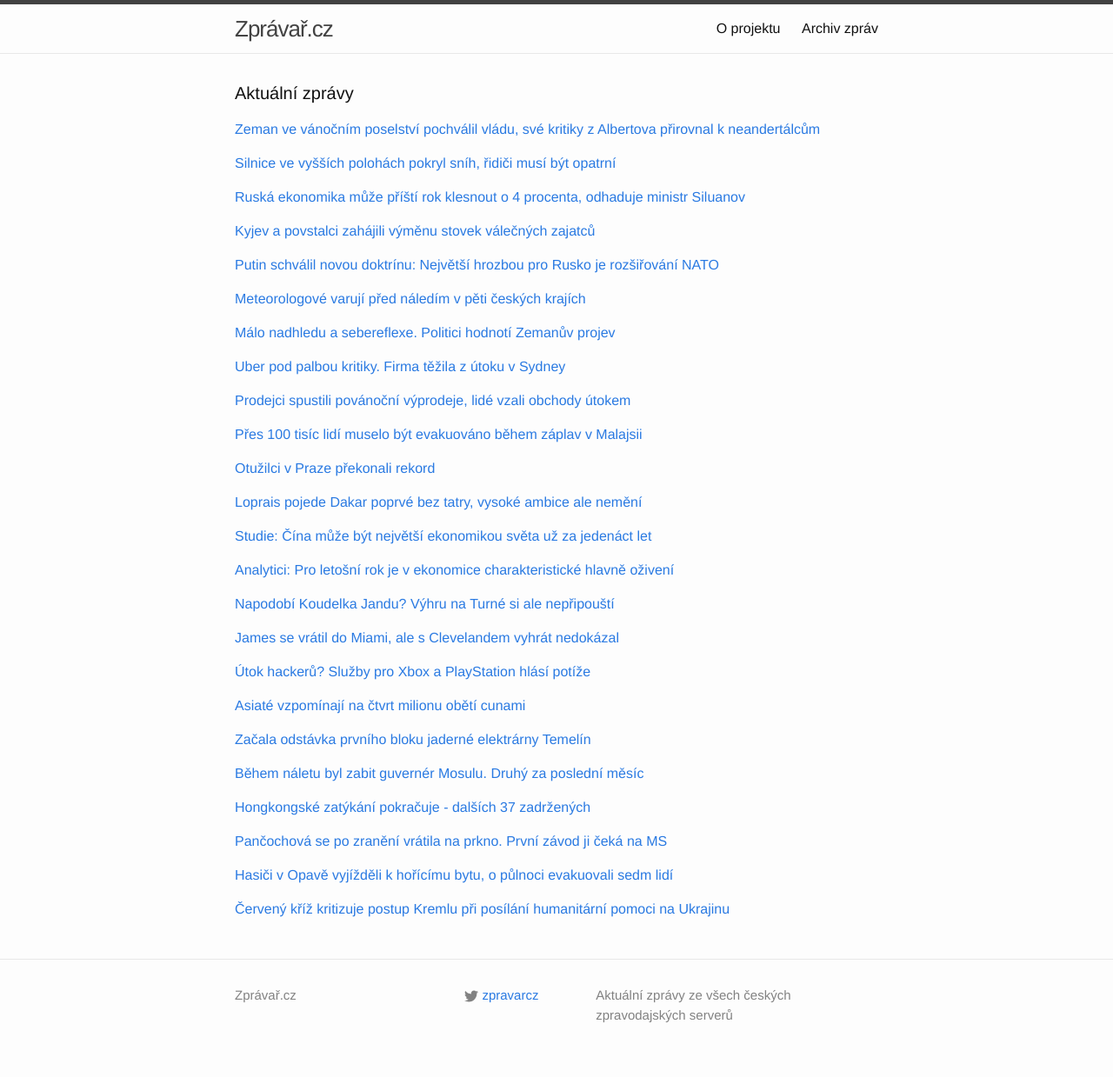
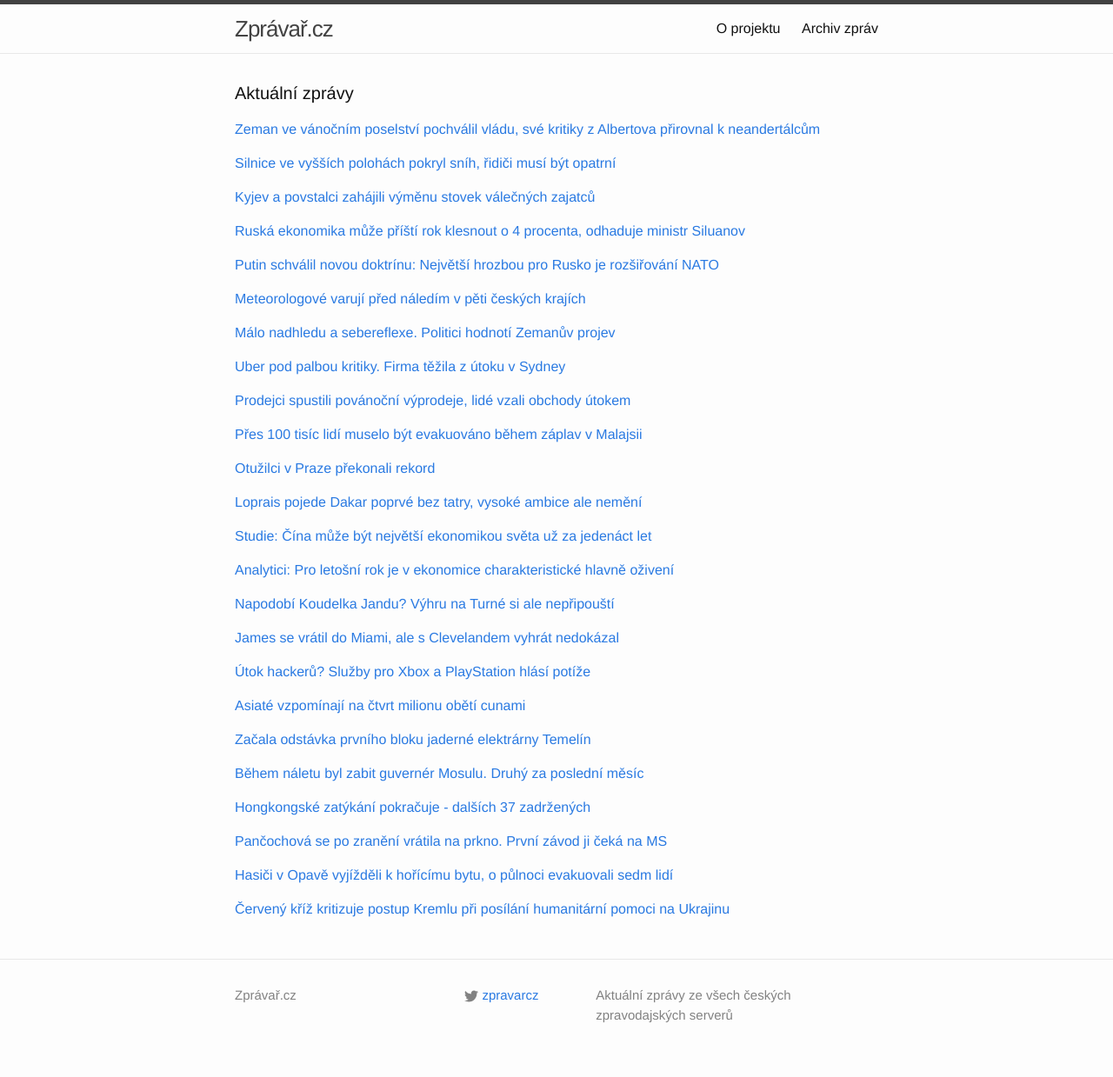
Before and after one commit to adliska/zpravar, a Jekyll site: the page built from index.html, in a window 1280 px wide. Shown: the whole page at 87% size. Built offline with Jekyll 4.4.1, drawn with Linux system fonts in a browser that asks for light colours; some of the changed lines change nothing that is shown.

Commit message:
zpravar news update

```diff
--- a/index.html
+++ b/index.html
@@ -50,8 +50,24 @@
 <li><a href=http://www.ceskenoviny.cz/zpravy/zpravy/na-vysocine-a-jihu-cech-jsou-rano-snehove-prehanky/1162441>Na Vysočině a jihu Čech jsou ráno sněhové přeháňky - www.ceskenoviny.cz</a></li>
 <li><a href=http://zpravy.aktualne.cz/regiony/na-silnicich-se-objevil-snih-ridici-by-meli-jet-opatrne/r~5382bde48cce11e4b6d20025900fea04/>Na silnicích se objevil sníh, řidiči by měli jet opatrně - zpravy.aktualne.cz</a></li>
 </ul>
-</div><p><a href="javascript:;" onclick="toggle_visibility('zpravy2')">Ruská ekonomika může příští rok klesnout o 4 procenta, odhaduje ministr Siluanov</a></p>
+</div><p><a href="javascript:;" onclick="toggle_visibility('zpravy2')">Kyjev a povstalci zahájili výměnu stovek válečných zajatců</a></p>
 <div id="zpravy2" style="display:none">
+<ul>
+<li><a href=http://www.tyden.cz/rubriky/zahranici/rusko-a-okoli/kyjev-a-povstalci-zahajili-vymenu-stovek-valecnych-zajatcu_328382.html>Kyjev a povstalci zahájili výměnu stovek válečných zajatců - www.tyden.cz</a></li>
+<li><a href=http://zahranicni.ihned.cz/evropa-slovensko/c1-63301960-ukrajina-a-separatiste-si-vymenili-370-zajatcu-mirova-jednani-ale-stoji>Ukrajina a separatisté si vyměnili 370 zajatců. Mírová jednání ale stojí - zahranicni.ihned.cz</a></li>
+<li><a href=http://www.ceskenoviny.cz/zpravy/zpravy/kyjev-a-povstalci-zahajili-vymenu-stovek-valecnych-zajatcu/1162489>Kyjev a povstalci zahájili výměnu stovek válečných zajatců - www.ceskenoviny.cz</a></li>
+<li><a href=http://www.novinky.cz/zahranicni/evropa/357267-vymena-valecnych-zajatcu-na-ukrajine-zacala.html>Výměna válečných zajatců na Ukrajině začala - www.novinky.cz</a></li>
+<li><a href=http://zpravy.idnes.cz/zacala-vymena-valecnych-zajatcu-mezi-kyjevem-a-proruskymi-separatisty-1nf-/zahranicni.aspx?c=A141226_170230_zahranicni_ert>Začala výměna válečných zajatců mezi Kyjevem a proruskými separatisty - zpravy.idnes.cz</a></li>
+<li><a href=http://www.denik.cz/ekonomika/ukrajina-prerusi-zeleznicni-spojeni-na-anektovany-krym-kvuli-bezpecnosti-2014122.html>Ukrajina přeruší železniční spojení na anektovaný Krym kvůli bezpečnosti - www.denik.cz</a></li>
+<li><a href=http://www.ceskatelevize.cz/ct24/svet/296458-ukrajina-a-separatiste-si-vymenili-zajatce/>Ukrajina a separatisté si vyměnili zajatce - www.ceskatelevize.cz</a></li>
+<li><a href=http://zpravy.e15.cz/byznys/doprava-a-logistika/na-krym-prestanou-jezdit-vlaky-ukrajinske-drahy-se-boji-o-bezpecnost-1148744>Na Krym přestanou jezdit vlaky, ukrajinské dráhy se bojí o bezpečnost - zpravy.e15.cz</a></li>
+<li><a href=http://www.ceskatelevize.cz/ct24/svet/296458-ukrajinske-vlaky-neprekroci-hranice-krymu/>Ukrajinské vlaky nepřekročí hranice Krymu - www.ceskatelevize.cz</a></li>
+<li><a href=http://www.novinky.cz/zahranicni/evropa/357259-ukrajina-prerusi-zeleznicni-spojeni-na-krym.html>Ukrajina přeruší železniční spojení na Krym - www.novinky.cz</a></li>
+<li><a href=http://www.tyden.cz/rubriky/zahranici/rusko-a-okoli/mirova-jednani-o-ukrajine-byla-i-pres-ocekavani-zrusena_328363.html>Mírová jednání o Ukrajině byla i přes očekávání zrušena - www.tyden.cz</a></li>
+<li><a href=http://www.ceskenoviny.cz/zpravy/zpravy/mirova-jednani-o-ukrajine-pry-dnes-v-minsku-pokracovat-nebudou/1162489>Mírová jednání o Ukrajině prý dnes v Minsku pokračovat nebudou - www.ceskenoviny.cz</a></li>
+</ul>
+</div><p><a href="javascript:;" onclick="toggle_visibility('zpravy3')">Ruská ekonomika může příští rok klesnout o 4 procenta, odhaduje ministr Siluanov</a></p>
+<div id="zpravy3" style="display:none">
 <ul>
 <li><a href=http://www.denik.cz/ekonomika/ruska-ekonomika-muze-pristi-rok-klesnout-o-4-procenta-odhaduje-ministr-siluanov.html>Ruská ekonomika může příští rok klesnout o 4 procenta, odhaduje ministr Siluanov - www.denik.cz</a></li>
 <li><a href=http://zpravy.e15.cz/byznys/finance-a-bankovnictvi/ruske-banky-trust-a-vtb-dostanou-stamiliardovou-statni-podporu-1148706>Ruské banky Trust a VTB dostanou stamiliardovou státní podporu - zpravy.e15.cz</a></li>
@@ -64,20 +80,6 @@
 <li><a href=http://www.financninoviny.cz/zpravodajstvi/zpravy/ruska-centralni-banka-pujci-miliardy-rublu-na-zachranu-trust-bank/1162470>Ruská centrální banka půjčí miliardy rublů na záchranu Trust Bank - www.financninoviny.cz</a></li>
 <li><a href=http://byznys.ihned.cz/c1-63301180-rusko-trust-bank-rubl-pad>Trust Bank dostane na záchranu víc, celkem skoro sto miliard rublů - byznys.ihned.cz</a></li>
 <li><a href=http://zpravy.aktualne.cz/ekonomika/problemovou-banku-zachrani-pred-krachem-miliardy-rublu/r~dcf9267c8ce111e4833a0025900fea04/>Problémovou banku zachrání před krachem miliardy rublů - zpravy.aktualne.cz</a></li>
-</ul>
-</div><p><a href="javascript:;" onclick="toggle_visibility('zpravy3')">Kyjev a povstalci zahájili výměnu stovek válečných zajatců</a></p>
-<div id="zpravy3" style="display:none">
-<ul>
-<li><a href=http://www.ceskenoviny.cz/zpravy/zpravy/kyjev-a-povstalci-zahajili-vymenu-stovek-valecnych-zajatcu/1162489>Kyjev a povstalci zahájili výměnu stovek válečných zajatců - www.ceskenoviny.cz</a></li>
-<li><a href=http://www.novinky.cz/zahranicni/evropa/357267-vymena-valecnych-zajatcu-na-ukrajine-zacala.html>Výměna válečných zajatců na Ukrajině začala - www.novinky.cz</a></li>
-<li><a href=http://zpravy.idnes.cz/zacala-vymena-valecnych-zajatcu-mezi-kyjevem-a-proruskymi-separatisty-1nf-/zahranicni.aspx?c=A141226_170230_zahranicni_ert>Začala výměna válečných zajatců mezi Kyjevem a proruskými separatisty - zpravy.idnes.cz</a></li>
-<li><a href=http://www.denik.cz/ekonomika/ukrajina-prerusi-zeleznicni-spojeni-na-anektovany-krym-kvuli-bezpecnosti-2014122.html>Ukrajina přeruší železniční spojení na anektovaný Krym kvůli bezpečnosti - www.denik.cz</a></li>
-<li><a href=http://www.ceskatelevize.cz/ct24/svet/296458-ukrajina-a-separatiste-si-vymenili-zajatce/>Ukrajina a separatisté si vyměnili zajatce - www.ceskatelevize.cz</a></li>
-<li><a href=http://zpravy.e15.cz/byznys/doprava-a-logistika/na-krym-prestanou-jezdit-vlaky-ukrajinske-drahy-se-boji-o-bezpecnost-1148744>Na Krym přestanou jezdit vlaky, ukrajinské dráhy se bojí o bezpečnost - zpravy.e15.cz</a></li>
-<li><a href=http://www.ceskatelevize.cz/ct24/svet/296458-ukrajinske-vlaky-neprekroci-hranice-krymu/>Ukrajinské vlaky nepřekročí hranice Krymu - www.ceskatelevize.cz</a></li>
-<li><a href=http://www.novinky.cz/zahranicni/evropa/357259-ukrajina-prerusi-zeleznicni-spojeni-na-krym.html>Ukrajina přeruší železniční spojení na Krym - www.novinky.cz</a></li>
-<li><a href=http://www.tyden.cz/rubriky/zahranici/rusko-a-okoli/mirova-jednani-o-ukrajine-byla-i-pres-ocekavani-zrusena_328363.html>Mírová jednání o Ukrajině byla i přes očekávání zrušena - www.tyden.cz</a></li>
-<li><a href=http://www.ceskenoviny.cz/zpravy/zpravy/mirova-jednani-o-ukrajine-pry-dnes-v-minsku-pokracovat-nebudou/1162489>Mírová jednání o Ukrajině prý dnes v Minsku pokračovat nebudou - www.ceskenoviny.cz</a></li>
 </ul>
 </div><p><a href="javascript:;" onclick="toggle_visibility('zpravy4')">Putin schválil novou doktrínu: Největší hrozbou pro Rusko je rozšiřování NATO</a></p>
 <div id="zpravy4" style="display:none">
```
